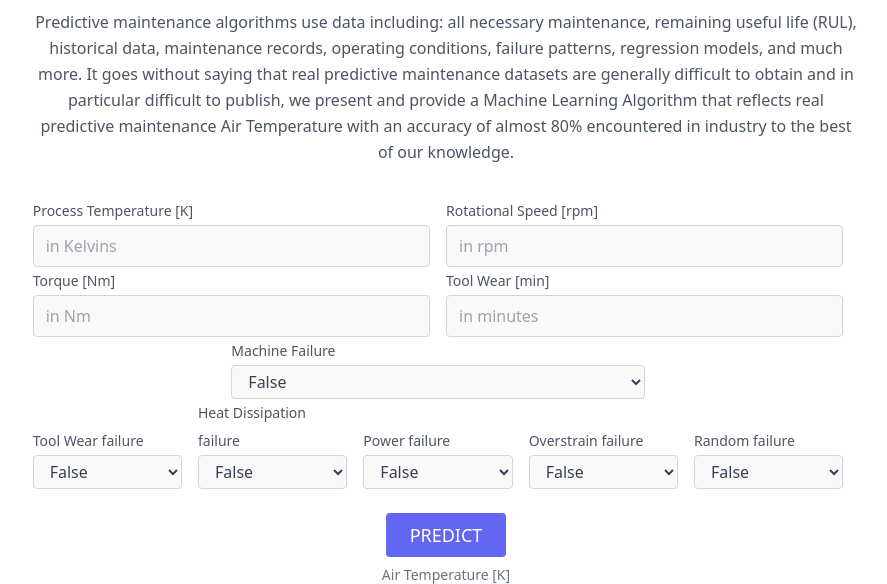
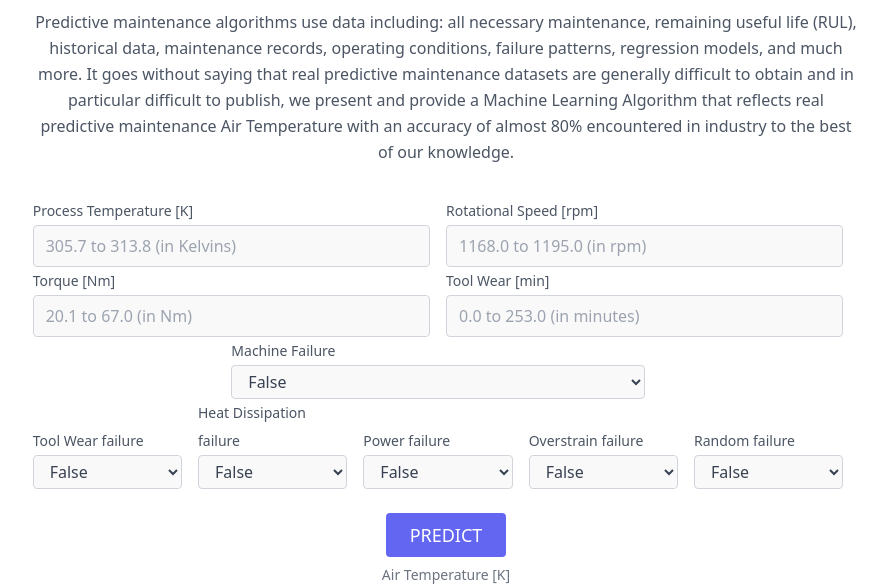
Before and after one commit to suryanshyaknow/predictive-maintenance-regression-2.0, a Flask app: page / in a window 1280 px wide. Shown: the part 607-1191 px from the top of the page, without its empty margins (194-1081 px from the left). Run offline with Flask 2, Linux system fonts and the light colour scheme; parts of the project's set-up code (start-up, migrations or seed data) failed here and were passed over.

Commit message:
expected ranges as placeholders

```diff
--- a/webapp/templates/index.html
+++ b/webapp/templates/index.html
@@ -52,7 +52,7 @@
                             <div class="relative mr-4 lg:w-full xl:w-1/2 w-2/4 md:w-full text-left">
                                 <label for="hero-field" class="leading-7 text-sm text-gray-600">Process Temperature
                                     [K]</label>
-                                <input type="number" step="any" placeholder="in Kelvins" id="process_temp"
+                                <input type="number" step="any" placeholder="305.7 to 313.8 (in Kelvins)" id="process_temp"
                                     name="process_temp"
                                     class="w-full bg-gray-100 bg-opacity-50 rounded focus:ring-2 focus:ring-indigo-200 focus:bg-transparent border border-gray-300 focus:border-indigo-500 text-base outline-none text-gray-700 py-1 px-3 leading-8 transition-colors duration-200 ease-in-out">
                             </div>
@@ -60,19 +60,19 @@
                             <div class="relative mr-4 lg:w-full xl:w-1/2 w-2/4 md:w-full text-left">
                                 <label for="hero-field" class="leading-7 text-sm text-gray-600">Rotational Speed
                                     [rpm]</label>
-                                <input type="number" placeholder="in rpm" id="rot_speed" name="rot_speed"
+                                <input type="number" placeholder="1168.0 to 1195.0 (in rpm)" id="rot_speed" name="rot_speed"
                                     class="w-full bg-gray-100 bg-opacity-50 rounded focus:ring-2 focus:ring-indigo-200 focus:bg-transparent border border-gray-300 focus:border-indigo-500 text-base outline-none text-gray-700 py-1 px-3 leading-8 transition-colors duration-200 ease-in-out">
                             </div>
                         </div>
                         <div class="flex w-full justify-center items-end">
                             <div class="relative mr-4 lg:w-full xl:w-1/2 w-2/4 md:w-full text-left">
                                 <label for="hero-field" class="leading-7 text-sm text-gray-600">Torque [Nm]</label>
-                                <input type="number" step="any" placeholder="in Nm" id="torque" name="torque"
+                                <input type="number" step="any" placeholder="20.1 to 67.0 (in Nm)" id="torque" name="torque"
                                     class="w-full bg-gray-100 bg-opacity-50 rounded focus:ring-2 focus:ring-indigo-200 focus:bg-transparent border border-gray-300 focus:border-indigo-500 text-base outline-none text-gray-700 py-1 px-3 leading-8 transition-colors duration-200 ease-in-out">
                             </div>
                             <div class="relative mr-4 lg:w-full xl:w-1/2 w-2/4 md:w-full text-left">
                                 <label for="hero-field" class="leading-7 text-sm text-gray-600">Tool Wear [min]</label>
-                                <input type="number" step="any" placeholder="in minutes" id="tool_wear" name="tool_wear"
+                                <input type="number" step="any" placeholder="0.0 to 253.0 (in minutes)" id="tool_wear" name="tool_wear"
                                     class="w-full bg-gray-100 bg-opacity-50 rounded focus:ring-2 focus:ring-indigo-200 focus:bg-transparent border border-gray-300 focus:border-indigo-500 text-base outline-none text-gray-700 py-1 px-3 leading-8 transition-colors duration-200 ease-in-out">
                             </div>
                         </div>
```
